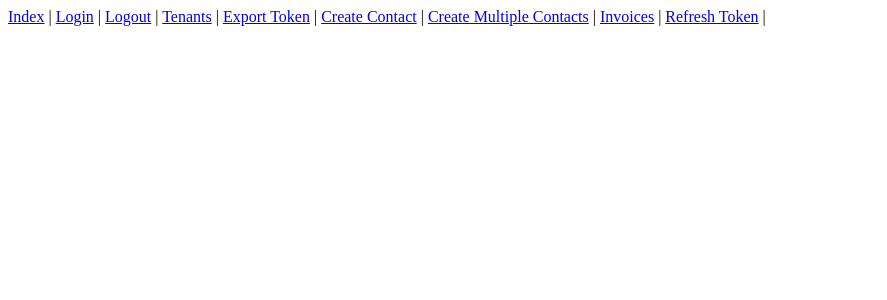
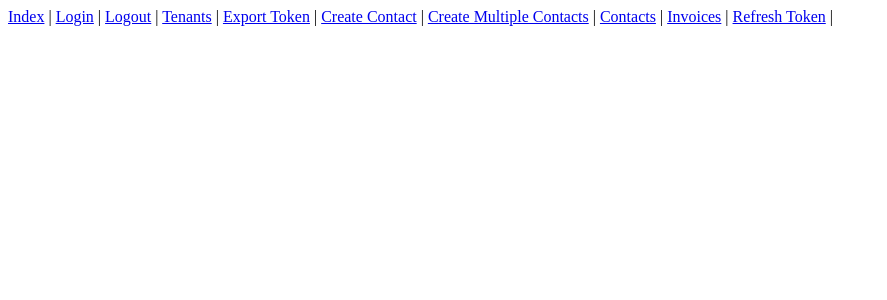
Before and after one commit to XeroAPI/xero-python-oauth2-starter, a Flask app: template templates/code.html in a window 1280 px wide. Shown: the top 300 px of the page, without its empty margins (0-887 px from the left). Run offline with Flask 3, Linux system fonts and the light colour scheme; the template is opened without the code that fills it, so the values that code supplies are empty; parts of the project's set-up code (start-up, migrations or seed data) failed here and were passed over.

Commit message:
Can retrieve all the contacts

```diff
--- a/app.py
+++ b/app.py
@@ -220,6 +220,18 @@ def get_invoices():
         "code.html", title="Invoices", code=code, sub_title=sub_title
     )
 
+@app.route("/contacts")
+@xero_token_required
+def get_contacts():
+    xero_tenant_id = get_xero_tenant_id()
+    accounting_api = AccountingApi(api_client)
+    contacts = accounting_api.get_contacts(xero_tenant_id)
+    code = serialize_model(contacts)
+    sub_title = "Total Contacts found: {}".format(len(contacts.contacts))
+    return render_template(
+        "code.html", title="Contacts", code=code, sub_title=sub_title
+    )
+
 
 @app.route("/login")
 def login():
--- a/templates/base.html
+++ b/templates/base.html
@@ -12,6 +12,7 @@
 <a href="{{ url_for('export_token') }}">Export Token</a> |
 <a href="{{ url_for('create_contact_person') }}">Create Contact</a> |
 <a href="{{ url_for('create_multiple_contacts') }}">Create Multiple Contacts</a> |
+<a href="{{ url_for('get_contacts') }}">Contacts</a> |
 <a href="{{ url_for('get_invoices') }}">Invoices</a> |
 <a href="{{ url_for('refresh_token') }}">Refresh Token</a> |
 {% block content %}{% endblock %}
```
